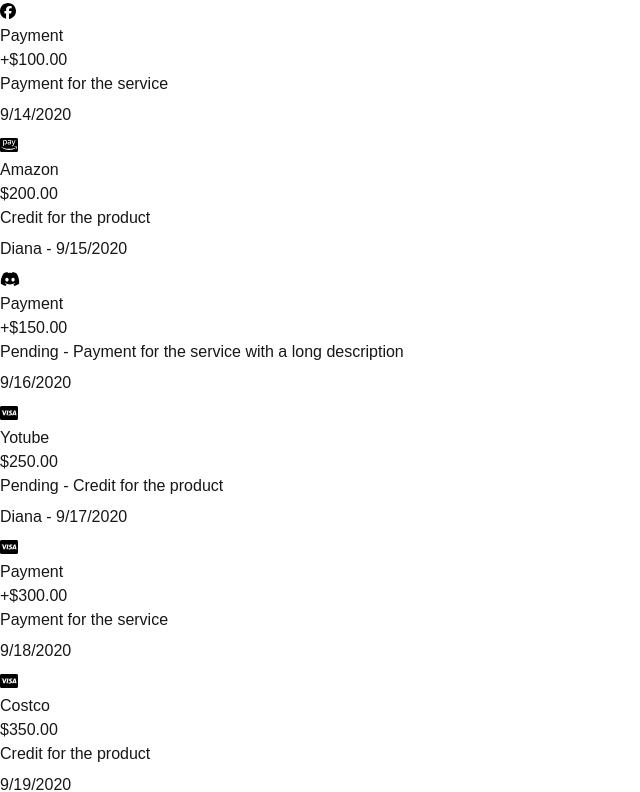
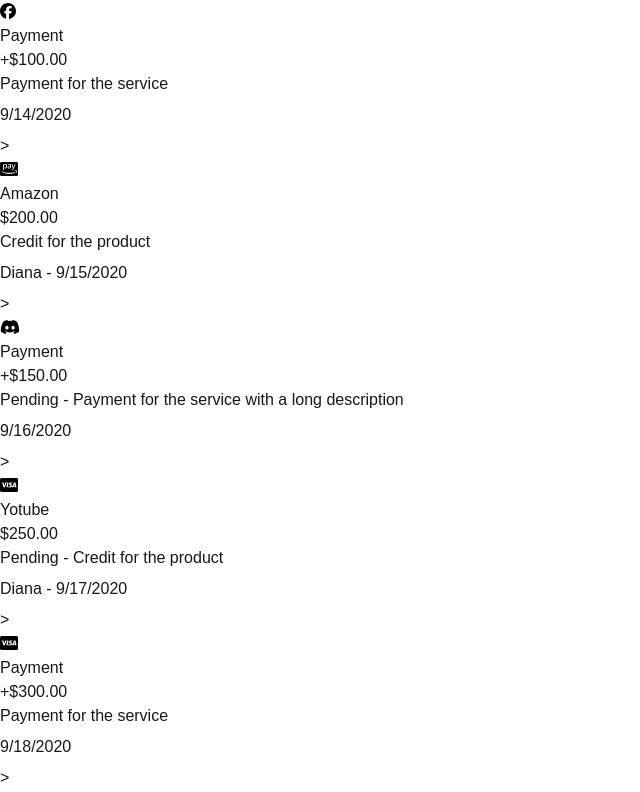
Before and after one commit to DmitryIvanovIAMM/test-wallet, a Next.js app: page / in a window 1280 px wide. Shown: the top 792 px of the page, without its empty margins (0-640 px from the left). Built offline with nearby package versions, Linux system fonts and the light colour scheme.

Commit message:
TW-4 1. Add button in TransactionSmallCard component 2. Correct layout

```diff
--- a/src/app/components/Transaction/TransactionSmallCard.tsx
+++ b/src/app/components/Transaction/TransactionSmallCard.tsx
@@ -1,3 +1,5 @@
+'use client';
+
 import { Transaction, User } from '@/types/types';
 import { getIconDefinitionByBrand } from '@/test-data/icons-set';
 import { FontAwesomeIcon } from '@fortawesome/react-fontawesome';
@@ -20,15 +22,16 @@ export default function TransactionSmallCard({ user, transaction }: TransactionC
 
   return (
     <div className="flex-row gap-1 p-1 bg-gray-100 grid grid-cols-10">
-      <div className="col-span-2 c p-2">
+      <div className="col-span-2 gap-1 p-1">
         <FontAwesomeIcon
           icon={getIconDefinitionByBrand(transaction.transactionName)}
           color="black"
+          className="w-full h-full"
         />
       </div>
       <div className="col-span-7 grid-rows-3">
         <div className="flex justify-between text-gray-600">
-          <div className="text-sm font-bold align-text-top">
+          <div className="text-sm font-bold align-middle">
             {transaction.transactionType === 'Payment' ? 'Payment' : transaction.transactionName}
           </div>
           <div className="text-sm font-bold align-text-top">
@@ -44,7 +47,14 @@ export default function TransactionSmallCard({ user, transaction }: TransactionC
           {getDateWithUserString(transaction.date, user)}
         </div>
       </div>
-      <div className="col-span-1"></div>
+      <div className="col-span-1">
+        <button
+          className="w-full h-full text-gray-400 bg-gray-100 hover:bg-gray-200"
+          onClick={() => console.log('clicked')}
+        >
+          <span className="w-full h-full inline-block align-text-bottom ...">{'>'}</span>
+        </button>
+      </div>
     </div>
   );
 }
```
